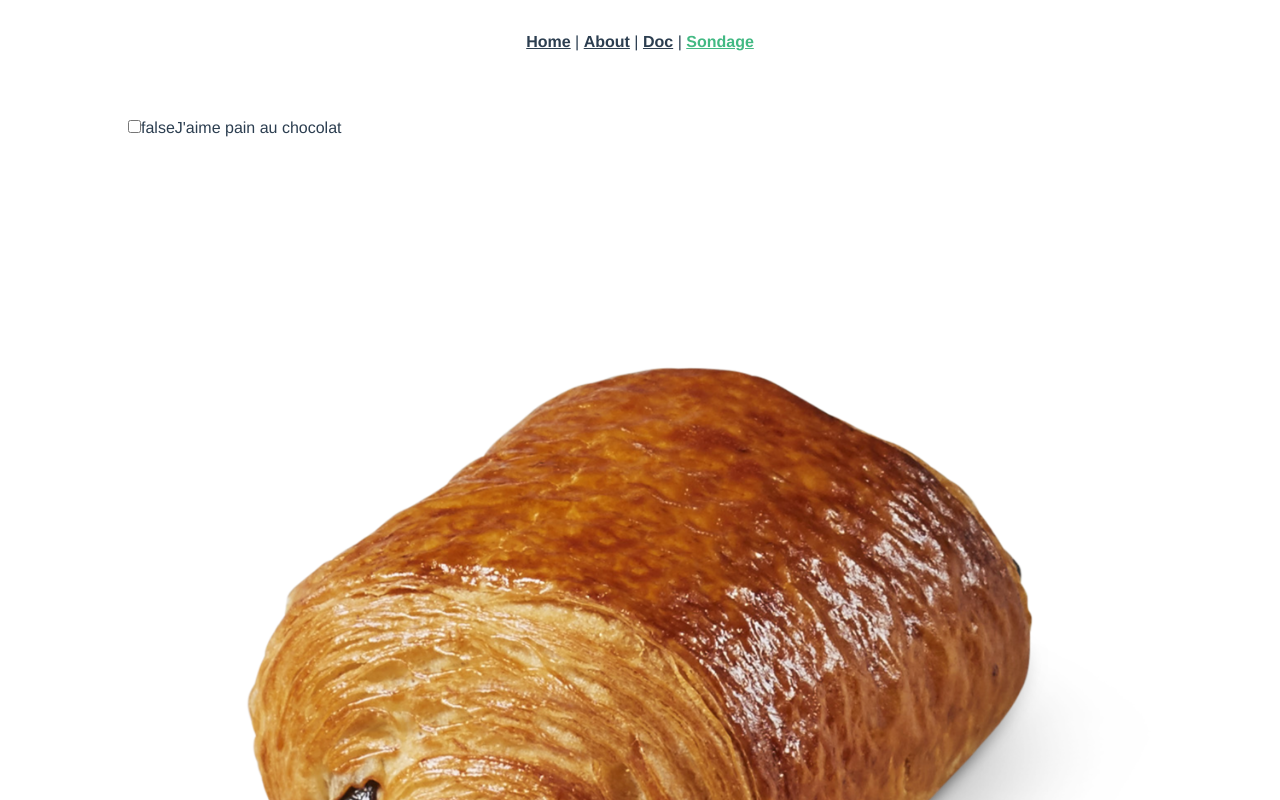
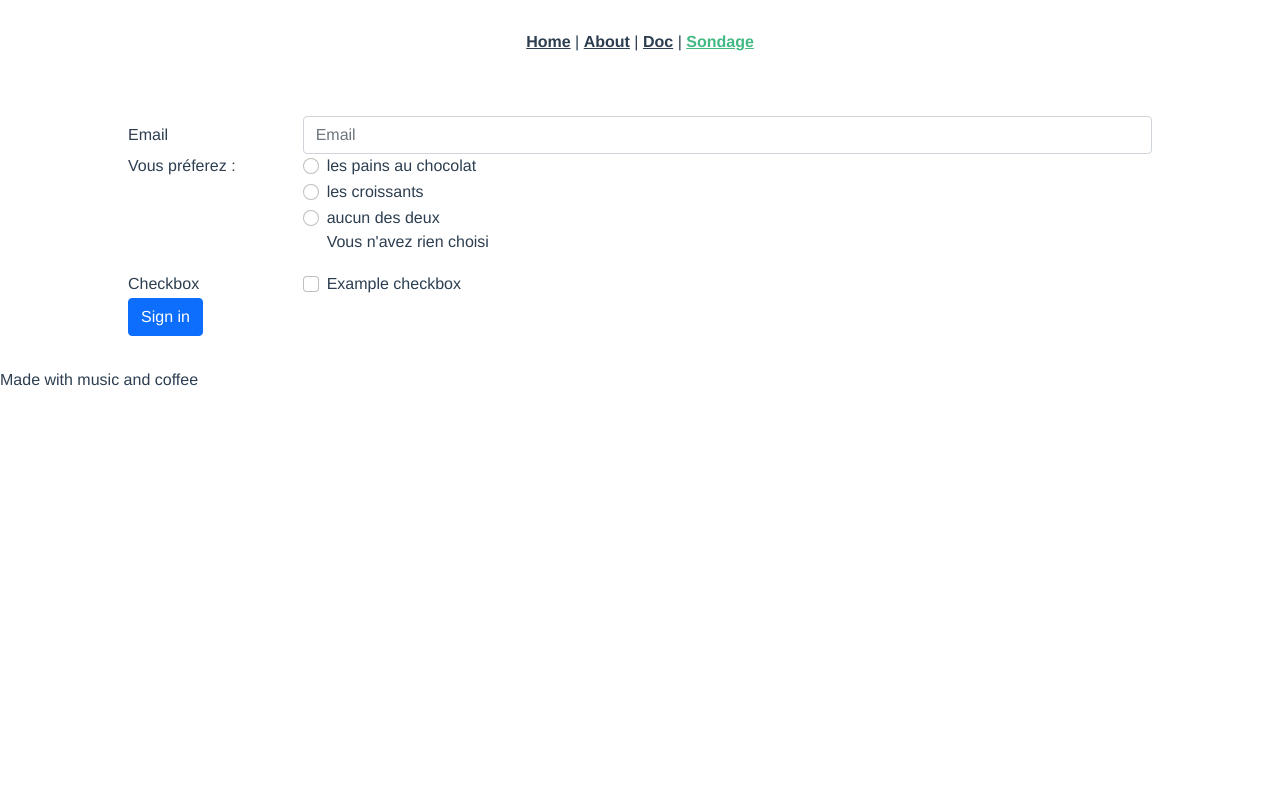
Before and after one commit to Timdev0/boulangerie, a Vue app: page /sondage in a window 1280 px wide. Shown: the top 800 px of the page. Built offline with nearby package versions, Linux system fonts and the light colour scheme.

Commit message:
remove expample code

```diff
--- a/src/views/Sondage.vue
+++ b/src/views/Sondage.vue
@@ -1,12 +1,5 @@
 <template>
   <div id="sondage">
-    <div class="from-group">
-      <input type="checkbox" id="checkbox" v-model="checked">
-      <label for="checkbox">{{ checked }}</label>
-      <span>J'aime {{ txt }}</span>
-      <img v-if="txt === 'pain au chocolat'" src="../assets/pain-au-chocolat.png" class="img-fluid">
-      <img v-else-if="txt === 'croissant'" src="../assets/croissant.png" class="img-fluid">
-    </div>
     <form>
       <div class="form-group row">
         <label for="inputEmail3" class="col-sm-2 col-form-label">Email</label>
@@ -68,18 +61,10 @@
 export default {
   data: function () {
     return {
-      checked: false,
       picked: ''
     }
   },
   computed: {
-    txt () {
-      if (this.checked === false) {
-        return 'pain au chocolat'
-      } else {
-        return 'croissant'
-      }
-    },
     pickedtxt () {
       switch (this.picked) {
         case '1':
```
